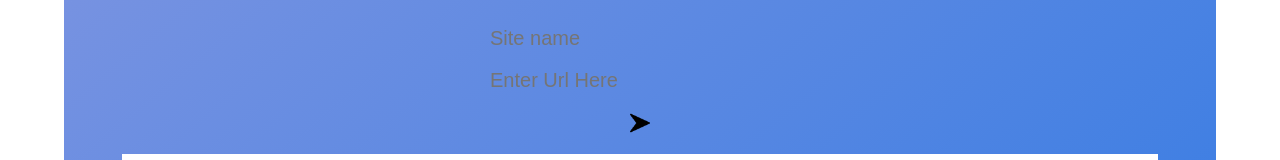
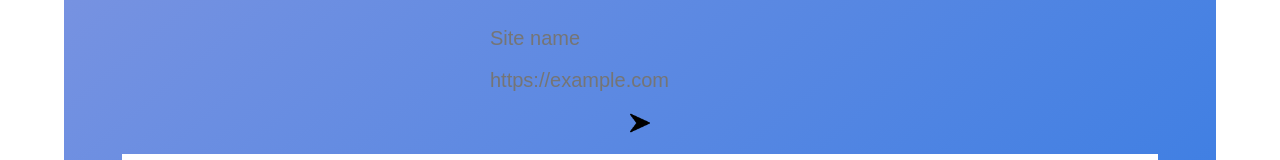
Before and after one commit to shaln07dj/web-crawler, a React (Create React App) app in the folder web_crawler/front-end/: page / in a window 1280 px wide. Shown: the part 151-311 px from the top of the page. Built offline with nearby package versions, Linux system fonts and the light colour scheme; no server answers.

Commit message:
updated Home Component

```diff
--- a/web_crawler/front-end/src/components/Home.jsx
+++ b/web_crawler/front-end/src/components/Home.jsx
@@ -17,13 +17,14 @@ import ContactUs from './ContactUs';
 import DataModal from './DataModal';
 // const Home = ({showHome,openModal,errorModal}) => {
   const Home = () => {
-  const [openModal,setOpenModal]=useState(true)
-  const [openHome,setOpenHome]=useState(true)
-  const [errorModal,setErrorModal] = useState(false)
+  const [modalValue,setModalValue]=useState(false)
+
+
   const navigate = useNavigate();
 
     const [site_name,setsite_Name]=useState("")
     const [url,setUrl]=useState("")
+    const [value,setValue] = useState("")
 
     const dispatch = useDispatch()
 
@@ -40,6 +41,8 @@ import DataModal from './DataModal';
 
         }).then((res)=>{
           console.log(res.data.status)
+          setValue(url)
+          setModalValue(true)
           if(res.data.status==="400"){
             alert("Error Occured")
             // showHome(true)
@@ -88,7 +91,8 @@ import DataModal from './DataModal';
             </br>
 </div>
 <div style={{"marginTop":"10px"}}>
-    <input type="text" onChange={(e)=>{setUrl(e.target.value)}} placeholder='Enter Url Here' name ='url'/>
+    <input type="url" name="url" id="url"
+       placeholder="https://example.com" onChange={(e)=>{setUrl(e.target.value)}}  pattern="https?://.+" required/>
 </div>
 <div style={{"marginTop":"20px"}}>
     <button onClick={handleSubmit}type="submit" name ="button" >
@@ -98,19 +102,8 @@ import DataModal from './DataModal';
         </div>
         </div>
         </div>
+     <Overlap info={value} viewModal={modalValue}/>
 
-{/* here */}
-
- {/* {openHome &&<Overlap showHome={setOpenHome} openModal={setOpenModal} errorModal={setErrorModal}/>}
-     {openModal &&<DataModal closeModal={setOpenModal} showHome={setOpenHome}/>} */}
-     <Overlap/>
-
-
-
-
-     {/* <div className='errorOuter'>
-        {errorModal &&<ErrorModal errorModal={setErrorModal} showHome={setOpenHome}/>}
-     </div> */}
 
 </div>
 
```
